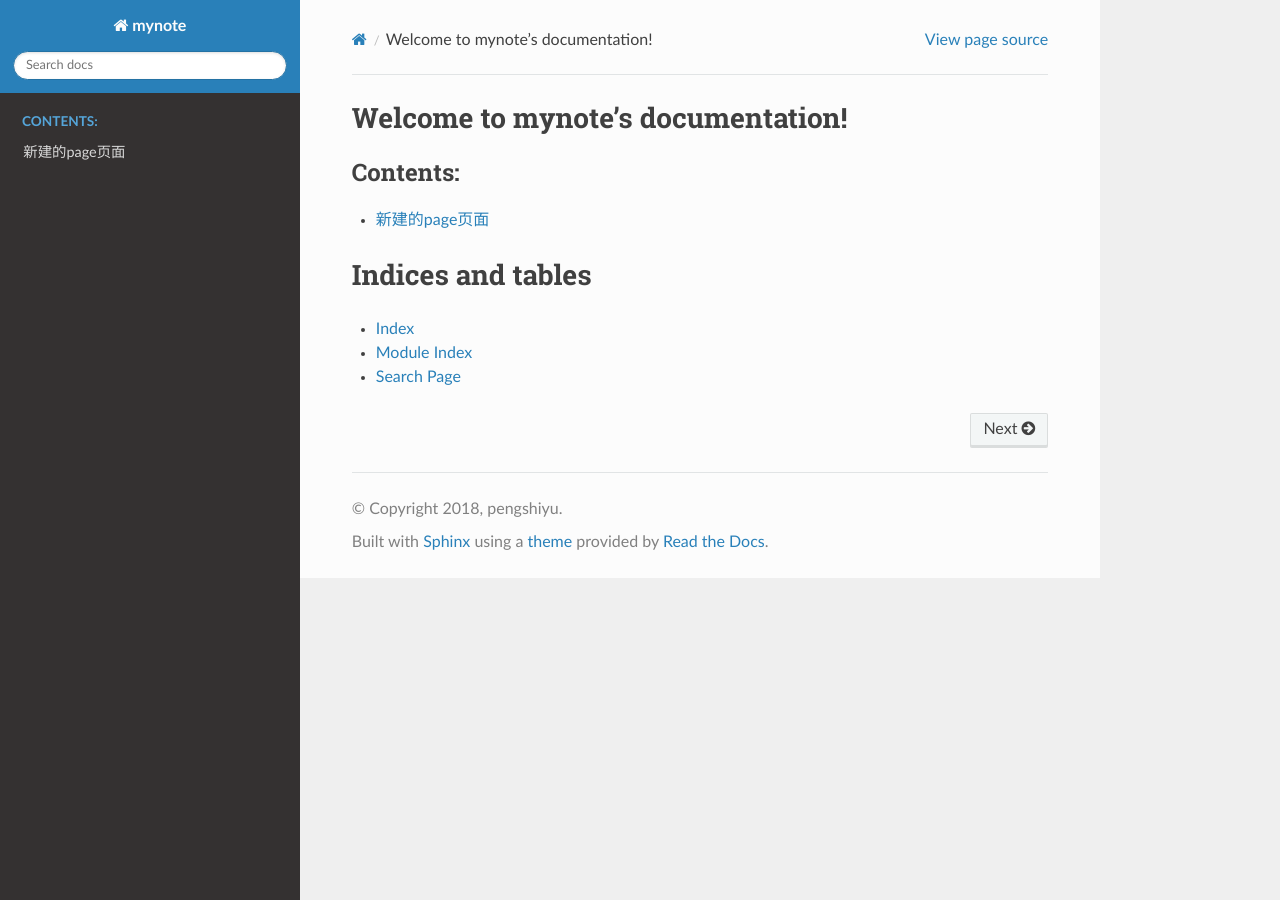
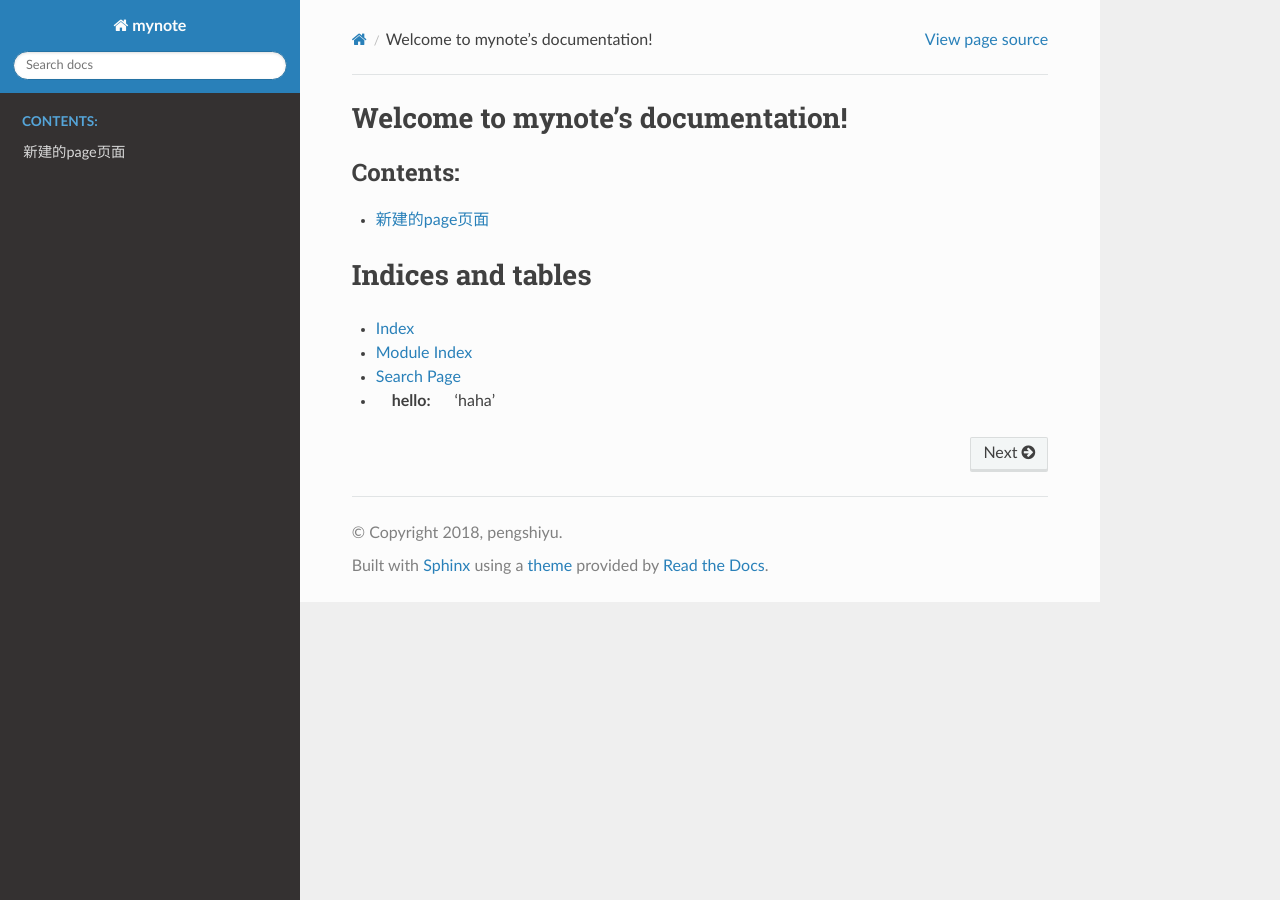
Before and after one commit to tataba/MyNote, a Sphinx documentation site: the page built from source/index.rst, in a window 1280 px wide. Built offline with Sphinx 7.4.7 and the Read the Docs theme 2.0.0, drawn with Linux system fonts in a browser that asks for light colours.

Commit message:
Update index.rst

```diff
--- a/source/index.rst
+++ b/source/index.rst
@@ -19,3 +19,4 @@ Indices and tables
 * :ref:`genindex`
 * :ref:`modindex`
 * :ref:`search`
+* :hello: 'haha'
```
